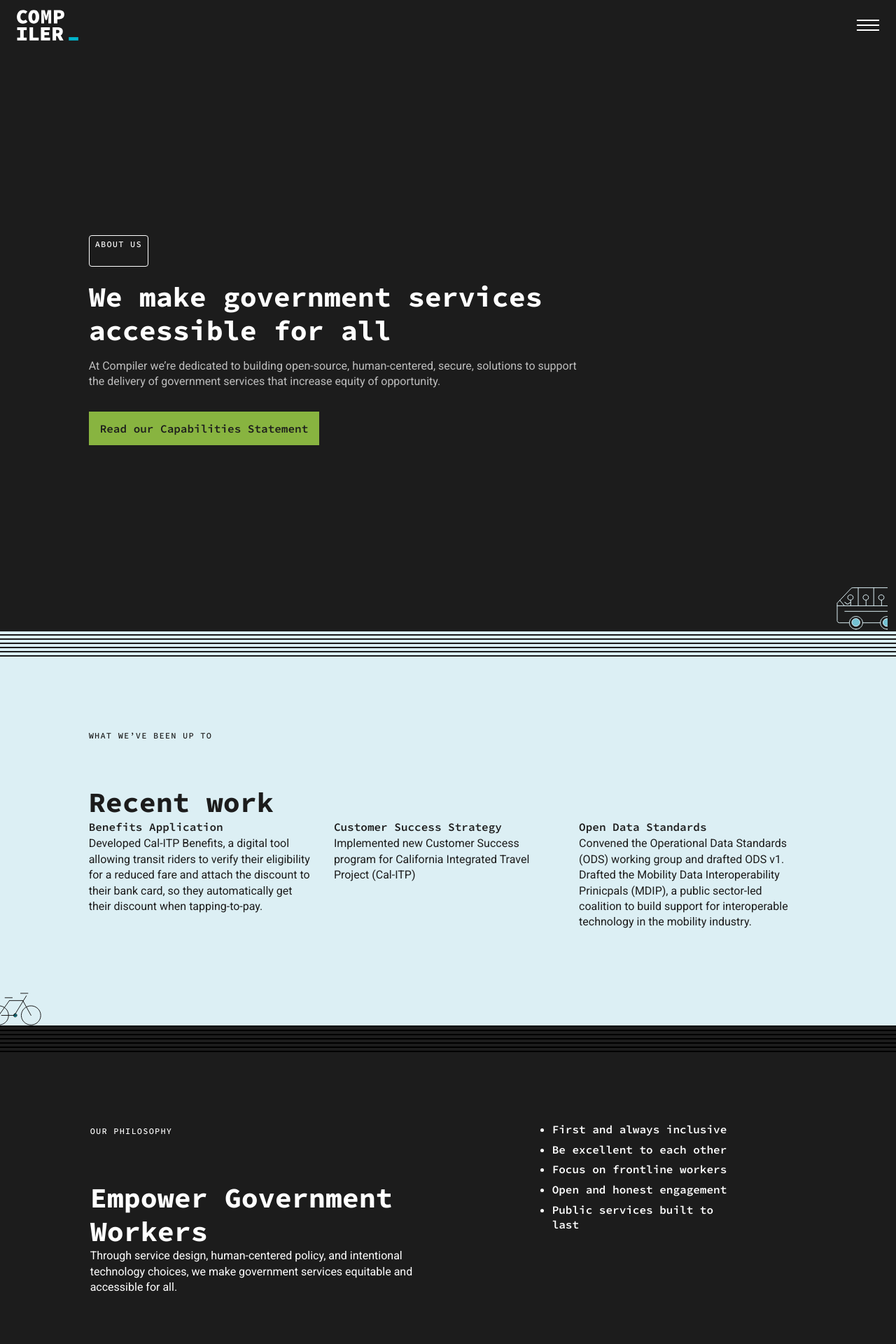
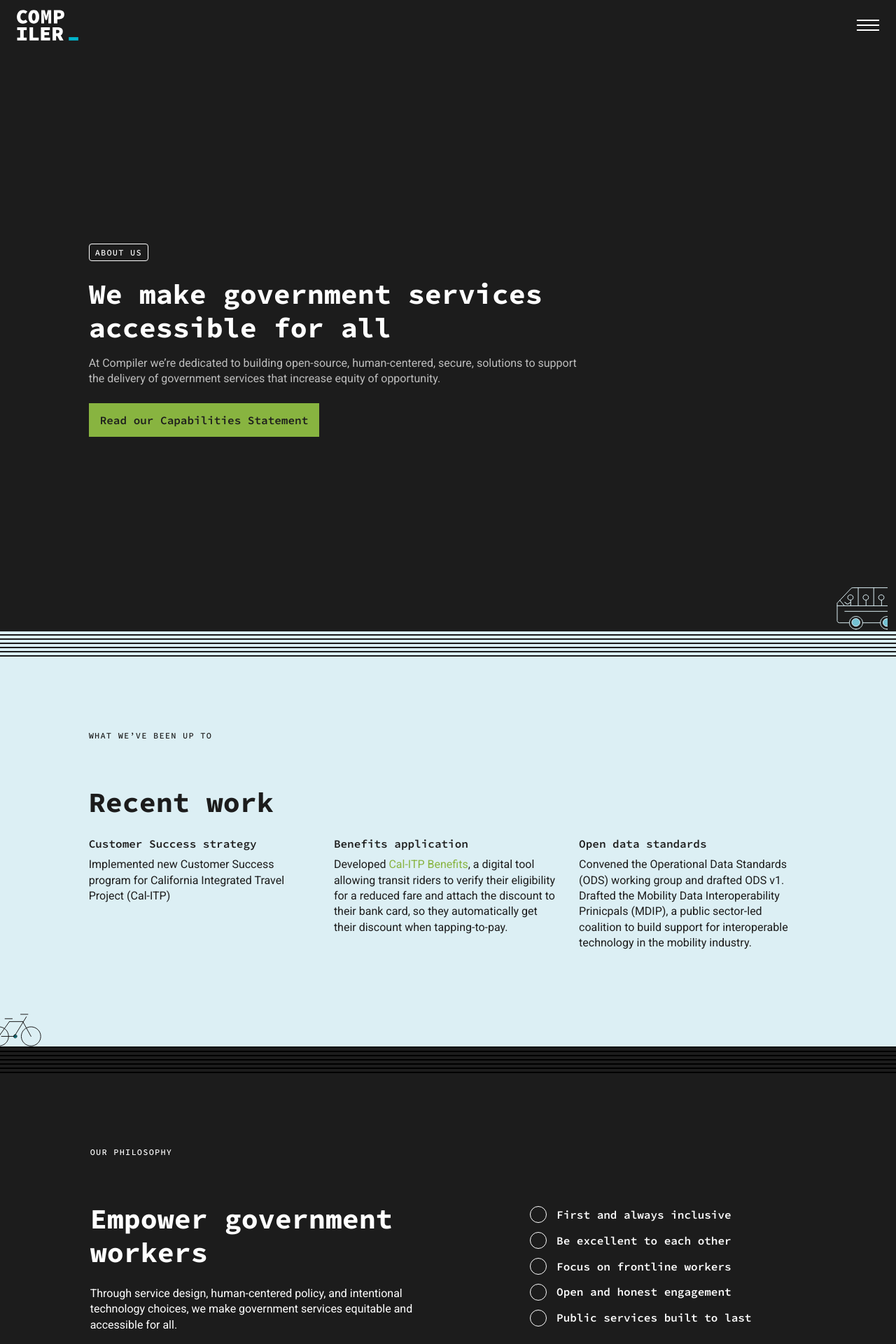
Before and after one commit to compilerla/compiler.la, a Jekyll site: the page built from about.html, in a window 1280 px wide. Shown: the top 1920 px of the page at 70% size. Built offline with Jekyll 4.4.1, drawn with Linux system fonts in a browser that asks for light colours.

Commit message:
feat(ul): add custom ul circle

```diff
--- a/about.html
+++ b/about.html
@@ -7,12 +7,12 @@ footer: d-none
 <div class="row d-flex align-items-center h-100vh-minus-nav position-relative">
     <div class="container">
         <div class="offset-lg-1 col-lg-7">
-            <span class="pill pb-4 mb-1">About Us</span>
-            <h1 class="h2 mb-3 pt-4 mt-3">We make government services accessible for all</h1>
-            <p class="mb-3 pb-3 text-info">At Compiler we’re dedicated to building open-source, human-centered, secure, solutions to support the delivery of government services that increase equity of opportunity.</p>
+            <span class="pill">About Us</span>
+            <h1 class="h2 mt-4 mb-3">We make government services accessible for all</h1>
+            <p class="mb-4 text-info">At Compiler we’re dedicated to building open-source, human-centered, secure, solutions to support the delivery of government services that increase equity of opportunity.</p>
             <a class="btn btn-primary" target="_blank" href="/capabilities">Read our Capabilities Statement</a>
         </div>
-        <img class="position-absolute bottom-0 end-0" src="/assets/illustrations/bus.svg">
+        <img class="position-absolute bottom-0 end-0" alt="Illustration of a bus" src="/assets/illustrations/bus.svg">
     </div>
 </div>
 
@@ -28,23 +28,23 @@ footer: d-none
         <div class="container my-5 py-5">
             <div class="offset-lg-1 col-lg-10 mb-md-4">
                 <span class="text-dark pill border-0 ps-0 pb-md-5 mb-md-3 pb-4 mb-3 d-inline-block">What we’ve been up to</span>
-                <h2 class="text-dark">Recent work</h2>
+                <h2 class="text-dark mb-4">Recent work</h2>
                 <div class="row">
                     <div class="col-12 col-lg-4">
-                        <span class="h4 text-dark">Benefits Application</span>
-                        <p class="text-dark">Developed Cal-ITP Benefits, a digital tool allowing transit riders to verify their eligibility for a reduced fare and attach the discount to their bank card, so they automatically get their discount when tapping-to-pay.</p>
-                    </div>
-                    <div class="col-12 col-lg-4">
-                        <span class="h4 text-dark">Customer Success Strategy</span>
+                        <span class="h4 d-inline-block mb-2 text-dark">Customer Success strategy</span>
                         <p class="text-dark">Implemented new Customer Success program for California Integrated Travel Project (Cal-ITP)</p>
                     </div>
                     <div class="col-12 col-lg-4">
-                        <span class="h4 text-dark">Open Data Standards</span>
+                        <span class="h4 d-inline-block mb-2 text-dark">Benefits application</span>
+                        <p class="text-dark">Developed <a href="https://benefits.calitp.org" target="_blank">Cal-ITP Benefits</a>, a digital tool allowing transit riders to verify their eligibility for a reduced fare and attach the discount to their bank card, so they automatically get their discount when tapping-to-pay.</p>
+                    </div>
+                    <div class="col-12 col-lg-4">
+                        <span class="h4 d-inline-block mb-2 text-dark">Open data standards</span>
                         <p class="text-dark">Convened the Operational Data Standards (ODS) working group and drafted ODS v1. Drafted the Mobility Data Interoperability Prinicpals (MDIP), a public sector-led coalition to build support for interoperable technology in the mobility industry.</p>
                     </div>
                 </div>
             </div>
-            <img class="position-absolute bottom-0 start-0" src="/assets/illustrations/bicycle.svg">
+            <img class="position-absolute bottom-0 start-0" alt="Illustration of a bicycle" src="/assets/illustrations/bicycle.svg">
         </div>
     </div>
 </div>
@@ -60,18 +60,20 @@ footer: d-none
     <div class="row">
         <div class="container my-5 py-5">
             <div class="row">
+                <div class="offset-lg-1 col-lg-10">
+                    <span class="text-white pill border-0 ps-0 pb-md-5 mb-md-3 pb-4 mb-3 d-inline-block">Our philosophy</span>
+                </div>
                 <div class="offset-lg-1 col-lg-5">
-                    <span class="text-white pill border-0 ps-0 pb-md-5 mb-md-3 pb-4 mb-3 d-inline-block">Our philosophy</span>
-                    <h2 class="text-white">Empower Government Workers </h2>
-                    <p>Through service design, human-centered policy, and intentional technology choices, we make government services equitable and accessible for all.</p>
+                    <h2 class="text-white mb-3 mb-md-4">Empower government workers </h2>
+                    <p class="mb-4 pb-2">Through service design, human-centered policy, and intentional technology choices, we make government services equitable and accessible for all.</p>
                 </div>
-                <div class="offset-lg-1 col-lg-3">
-                    <ul>
-                        <li class="h4 fs-6">First and always inclusive</li>
-                        <li class="h4 fs-6">Be excellent to each other</li>
-                        <li class="h4 fs-6">Focus on frontline workers</li>
-                        <li class="h4 fs-6">Open and honest engagement</li>
-                        <li class="h4 fs-6">Public services built to last</li>
+                <div class="offset-lg-1 col-lg-5">
+                    <ul class="ps-0">
+                        <li class="list-circle mb-0 h4 fs-6">First and always inclusive</li>
+                        <li class="list-circle mb-0 h4 fs-6">Be excellent to each other</li>
+                        <li class="list-circle mb-0 h4 fs-6">Focus on frontline workers</li>
+                        <li class="list-circle mb-0 h4 fs-6">Open and honest engagement</li>
+                        <li class="list-circle mb-0 h4 fs-6">Public services built to last</li>
                     </ul>
                 </div>
             </div>
--- a/styles/base.css
+++ b/styles/base.css
@@ -308,3 +308,14 @@ h6 {
 .border-black {
     --bs-border-color: #000;
 }
+
+/* .list-circle::marker {
+    content: url(/assets/illustrations/circle.svg);
+} */
+
+.list-circle {
+    background: url(/assets/illustrations/circle.svg) no-repeat left center;
+    padding: 0.5rem 0 0.5rem 2.4rem;
+    list-style: none;
+    margin: 0;
+}
```
Also changed, not shown: assets/illustrations/circle.svg (added).
